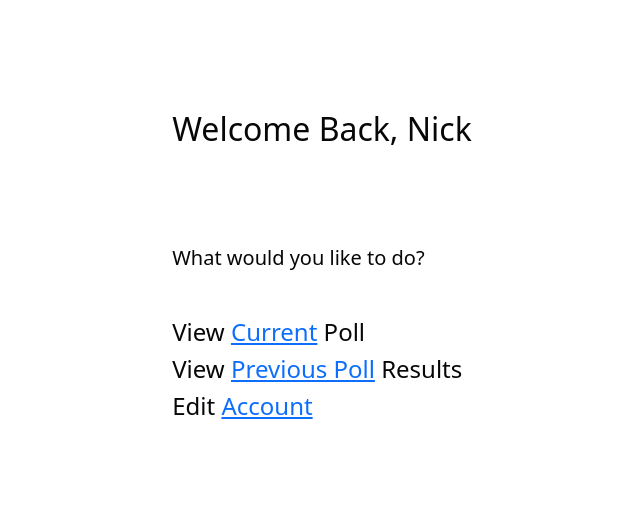
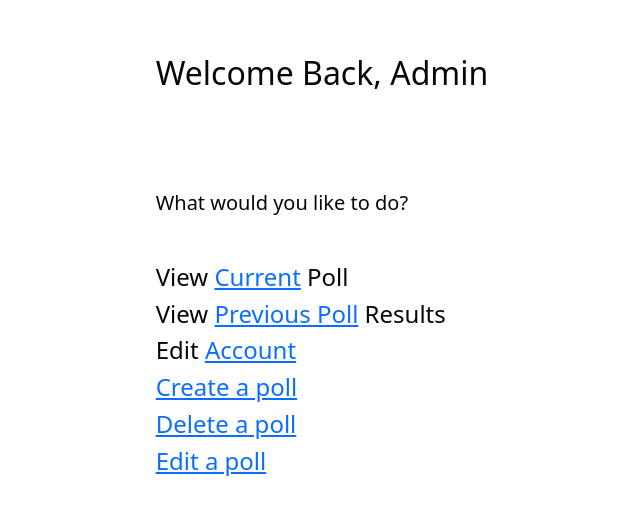
Before and after one commit to pancakeparfait/Polling-App, a React (Create React App) app: page / in a window 1280 px wide. Shown: the part 131-646 px from the top of the page, without its empty margins (318-958 px from the left). Built offline with nearby package versions, Linux system fonts and the light colour scheme.

Commit message:
changes made in app.js

```diff
--- a/src/App.js
+++ b/src/App.js
@@ -19,8 +19,8 @@ function App() {
           {/* <SignUp /> */}
           {/* <SignIn /> */}
           {/* <AdminSignUP /> */}
-          {/* <AdminWelcomePage /> */}
-          <UserWelcomePage />
+          <AdminWelcomePage />
+          {/* <UserWelcomePage /> */}
           {/* <CreatePollQuestions /> */}
         </div>
 
```
